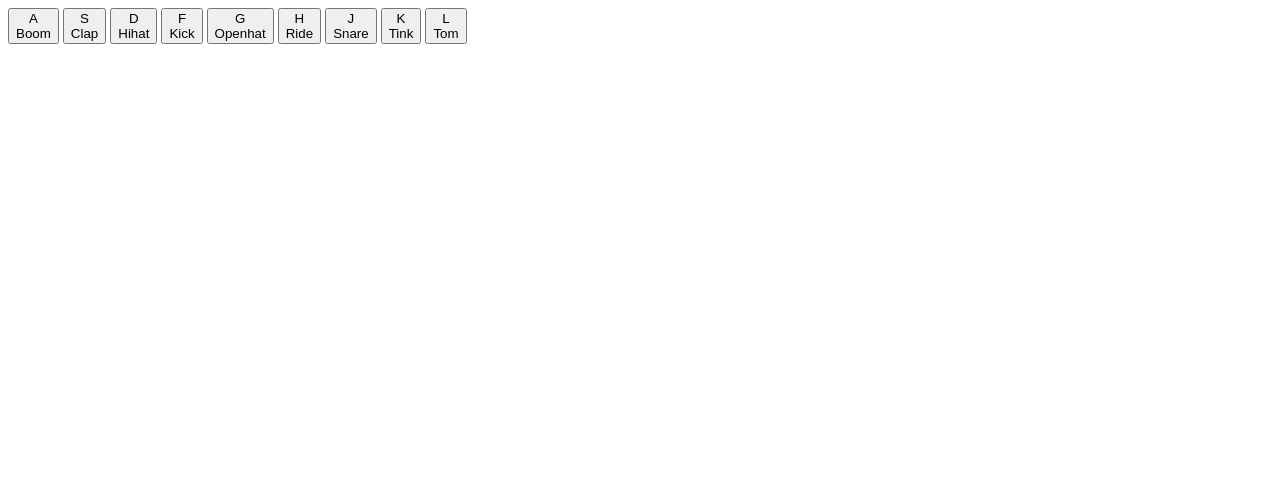
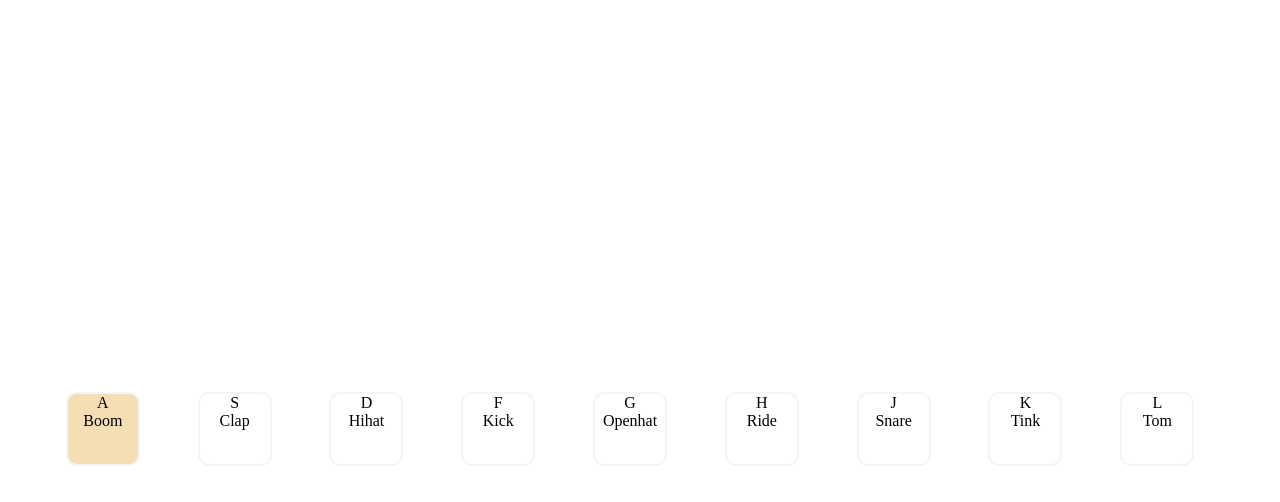
Before and after one commit to Ashley-Bennett/JS-Drum-Kit, a plain HTML site: page index.html in a window 1280 px wide. Drawn offline with Linux system fonts and the light colour scheme.

Commit message:
2nd push - some css

```diff
--- a/css/style.css
+++ b/css/style.css
@@ -1,4 +1,103 @@
 
-body{
-    background-image: url(images/bg.png)
+.background{
+    /* background-image: url(images/drumkit.jpg) */
+    /* background-color: lightblue; */
+    background-image: url(https://www.musicskanner.com/wp-content/uploads/2016/07/become-a-better-drummer.jpg);
+    height: 100%;
+    background-size: cover;
 }
+
+.boom{
+    border: 2px solid whitesmoke;
+    border-radius: 15%;
+    background: wheat;
+    width: 70px;
+    height: 70px;
+    text-align: center;
+    grid-area: boom
+}
+
+.clap{
+    border: 2px solid whitesmoke;
+    border-radius: 15%;
+    width: 70px;
+    height: 70px;
+    text-align: center;
+    grid-area: clap
+}
+
+.hihat{
+    border: 2px solid whitesmoke;
+    border-radius: 15%;
+    width: 70px;
+    height: 70px;
+    text-align: center;
+    grid-area: hihat
+}
+
+.kick{
+    border: 2px solid whitesmoke;
+    border-radius: 15%;
+    width: 70px;
+    height: 70px;
+    text-align: center;
+    grid-area: kick
+}
+
+.openhat{
+    border: 2px solid whitesmoke;
+    border-radius: 15%;
+    width: 70px;
+    height: 70px;
+    text-align: center;
+    grid-area: openhat
+}
+
+.ride{
+    border: 2px solid whitesmoke;
+    border-radius: 15%;
+    width: 70px;
+    height: 70px;
+    text-align: center;
+    grid-area: ride
+}
+
+.snare{
+    border: 2px solid whitesmoke;
+    border-radius: 15%;
+    width: 70px;
+    height: 70px;
+    text-align: center;
+    grid-area: snare
+}
+
+.tink{
+    border: 2px solid whitesmoke;
+    border-radius: 15%;
+    width: 70px;
+    height: 70px;
+    text-align: center;
+    grid-area: tink
+}
+
+.tom{
+    border: 2px solid whitesmoke;;
+    border-radius: 15%;
+    width: 70px;
+    height: 70px;
+    text-align: center;
+    grid-area: tom
+
+
+}
+
+
+.grid-container{
+    display: grid;
+    grid-template-areas:
+    '. . . . . . . . . . .'
+    '. boom clap hihat kick openhat ride snare tink tom .'
+    '. . . . . . . . . . .';
+    grid-gap: 3% 3%;
+    grid-template-rows: 43vh 13vh 44vh;
+}
--- a/index.html
+++ b/index.html
@@ -7,17 +7,20 @@
     <title>Document</title>
     <link rel="stylesheet" href="css/style.css">
 </head>
-<body input type="text"  onkeydown="play()">
-    <div class="buttons">
-        <button onclick="boom()">A<br>Boom</button>
-        <button onclick="clap()">S<br>Clap</button>
-        <button onclick="hihat()">D<br>Hihat</button>
-        <button onclick="kick()">F<br>Kick</button>
-        <button onclick="openhat()">G<br>Openhat</button>
-        <button onclick="ride()">H<br>Ride</button>
-        <button onclick="snare()">J<br>Snare</button>
-        <button onclick="tink()">K<br>Tink</button>
-        <button onclick="tom()">L<br>Tom</button>
+<body  input type="text"  onkeydown="play()">
+    <div class="background">
+        <!-- <img src="images/drumkit.jpg" alt="drums"> -->
+    </div>
+    <div  class="grid-container">
+        <p class="boom" onclick="boom()">A<br>Boom</p>
+        <p class="clap" onclick="clap()">S<br>Clap</p>
+        <p class="hihat" onclick="hihat()">D<br>Hihat</p>
+        <p class="kick" onclick="kick()">F<br>Kick</p>
+        <p class="openhat" onclick="openhat()">G<br>Openhat</p>
+        <p class="ride" onclick="ride()">H<br>Ride</p>
+        <p class="snare" onclick="snare()">J<br>Snare</p>
+        <p class="tink" onclick="tink()">K<br>Tink</p>
+        <p class="tom" onclick="tom()">L<br>Tom</p>
     </div>
     <div>
         <audio id ="boom" src="sounds/boom.wav"></audio>
```
Also changed, not shown: images/drumkit.jpg (added).
